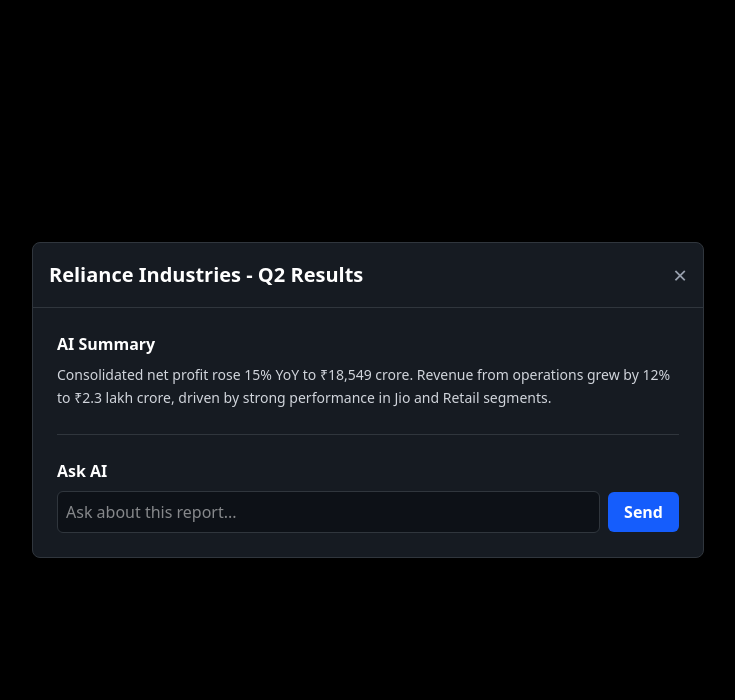
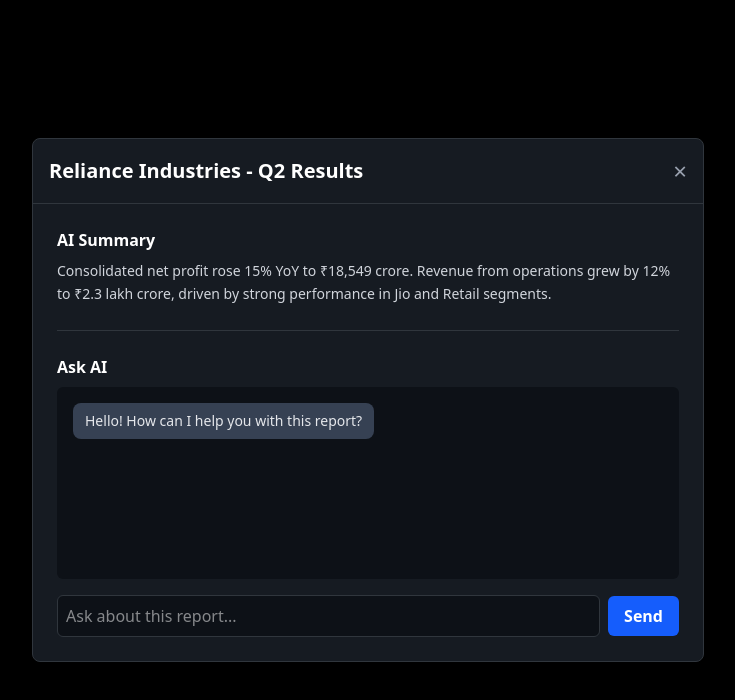
Before and after one commit to Vikhyat22/ArthGyan, a React (Vite) app: page / in a window 1280 px wide. Both pictures are taken after a click on the element 624 px from the left and 261 px from the top of the page. Shown: the top 700 px of the page, without its empty margins (272-1007 px from the left). Built offline with nearby package versions, Linux system fonts and the light colour scheme.

Commit message:
feat: implement interactive 'Ask AI' chat UI

```diff
--- a/src/components/shared/AnnouncementModal.jsx
+++ b/src/components/shared/AnnouncementModal.jsx
@@ -1,48 +1,91 @@
-import React from 'react';
+import React, { useState } from 'react'; // Import useState
 
-// This component receives three "props":
-// 1. `isOpen`: A boolean to determine if the modal should be visible.
-// 2. `onClose`: A function to call when the user wants to close the modal.
-// 3. `announcement`: The data object for the selected announcement.
 const AnnouncementModal = ({ isOpen, onClose, announcement }) => {
-  // If the modal isn't open, or if there's no announcement data, render nothing.
+  // STEP 1: Create state to manage the text in the input field.
+  const [inputValue, setInputValue] = useState('');
+
+  // STEP 2: Create state to hold the list of chat messages.
+  // We'll start it with a default AI message.
+  const [chatHistory, setChatHistory] = useState([
+    { sender: 'ai', text: 'Hello! How can I help you with this report?' }
+  ]);
+
   if (!isOpen || !announcement) {
     return null;
   }
 
+  // STEP 3: Create a function to handle sending a message.
+  const handleSendMessage = () => {
+    const userMessage = inputValue.trim();
+    if (userMessage === '') return; // Don't send empty messages
+
+    // Add the user's message to the chat history
+    const newUserMessage = { sender: 'user', text: userMessage };
+
+    // Simulate an AI response
+    const aiResponse = { sender: 'ai', text: "Thanks for your question. I'm processing the document..." };
+
+    // Update the chat history state with both new messages
+    setChatHistory(prevHistory => [...prevHistory, newUserMessage, aiResponse]);
+
+    // Clear the input field
+    setInputValue('');
+  };
+
   return (
-    // This is the semi-transparent background overlay
     <div
       className="fixed inset-0 bg-black bg-opacity-70 flex items-center justify-center z-50"
-      onClick={onClose} // Allow closing by clicking the background
+      onClick={onClose}
     >
-      {/* This is the modal content itself */}
       <div
         className="bg-[#161b22] border border-[#30363d] rounded-lg shadow-xl w-full max-w-2xl flex flex-col max-h-[80vh]"
-        onClick={(e) => e.stopPropagation()} // Prevents closing when clicking inside the modal
+        onClick={(e) => e.stopPropagation()}
       >
-        {/* Modal Header */}
         <div className="flex justify-between items-center p-4 border-b border-[#30363d]">
           <h3 className="text-xl font-bold text-white">{announcement.name} - Q2 Results</h3>
           <button onClick={onClose} className="text-gray-400 hover:text-white text-2xl">&times;</button>
         </div>
 
-        {/* Modal Body */}
         <div className="p-6 overflow-y-auto space-y-6">
           <div>
             <h4 className="font-bold text-white mb-2">AI Summary</h4>
             <p className="text-sm text-gray-300 leading-relaxed">{announcement.summary}</p>
           </div>
 
-          <div className="border-t border-[#30363d] pt-6">
+          <div className="border-t border-[#30363d] pt-6 flex flex-col">
             <h4 className="font-bold text-white mb-2">Ask AI</h4>
+
+            {/* STEP 4: Render the chat history */}
+            <div className="flex-grow space-y-4 text-sm mb-4 p-4 bg-[#0d1117] rounded-md h-48 overflow-y-auto">
+              {chatHistory.map((message, index) => (
+                <div key={index} className={`flex ${message.sender === 'user' ? 'justify-end' : 'justify-start'}`}>
+                  <div className={`rounded-lg px-3 py-2 max-w-xs lg:max-w-md ${
+                    message.sender === 'user'
+                      ? 'bg-blue-600 text-white'
+                      : 'bg-gray-700 text-gray-200'
+                  }`}>
+                    {message.text}
+                  </div>
+                </div>
+              ))}
+            </div>
+
+            {/* STEP 5: Connect the input and button to our state and function */}
             <div className="flex items-center space-x-2">
               <input
                 type="text"
                 placeholder="Ask about this report..."
                 className="flex-grow bg-[#0d1117] border border-[#30363d] rounded-md p-2 text-white focus:outline-none"
+                value={inputValue}
+                onChange={(e) => setInputValue(e.target.value)}
+                onKeyPress={(e) => e.key === 'Enter' && handleSendMessage()}
               />
-              <button className="bg-blue-600 text-white font-semibold rounded-md px-4 py-2">Send</button>
+              <button
+                onClick={handleSendMessage}
+                className="bg-blue-600 text-white font-semibold rounded-md px-4 py-2"
+              >
+                Send
+              </button>
             </div>
           </div>
         </div>
```
